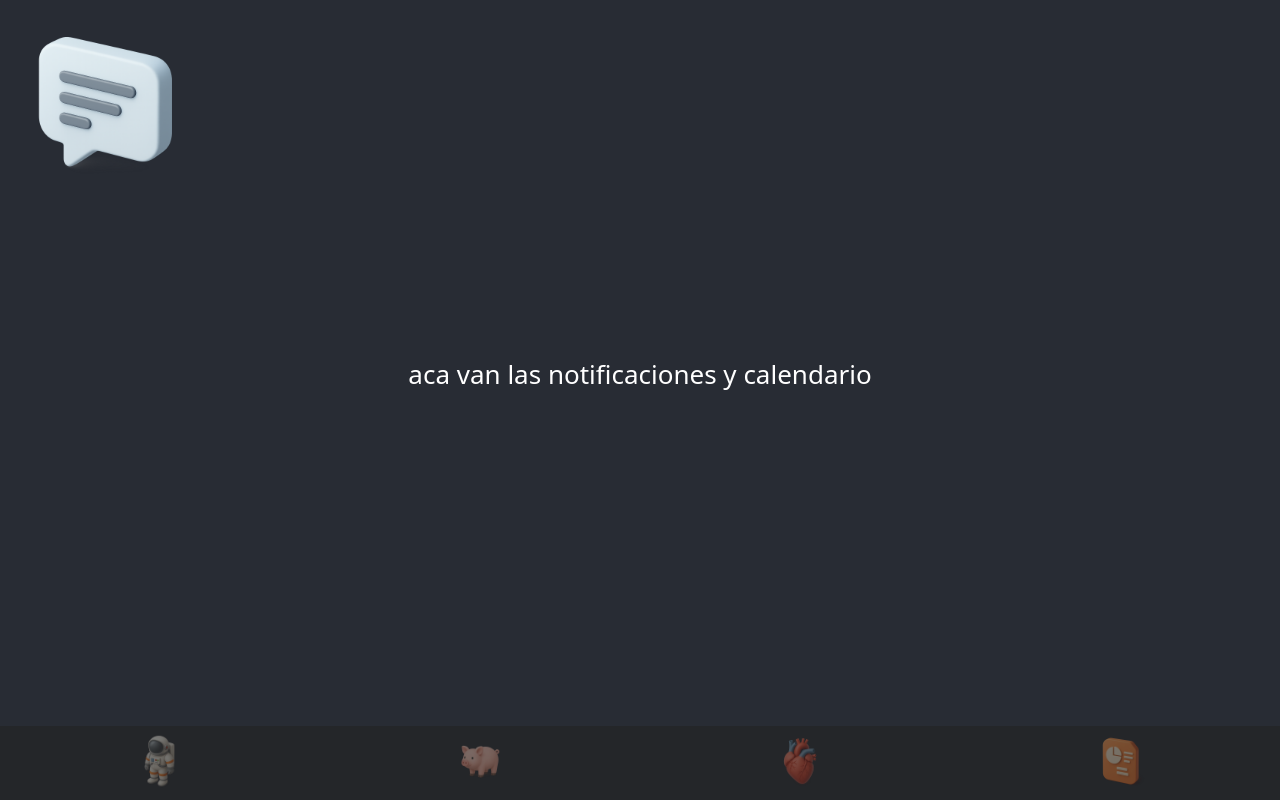
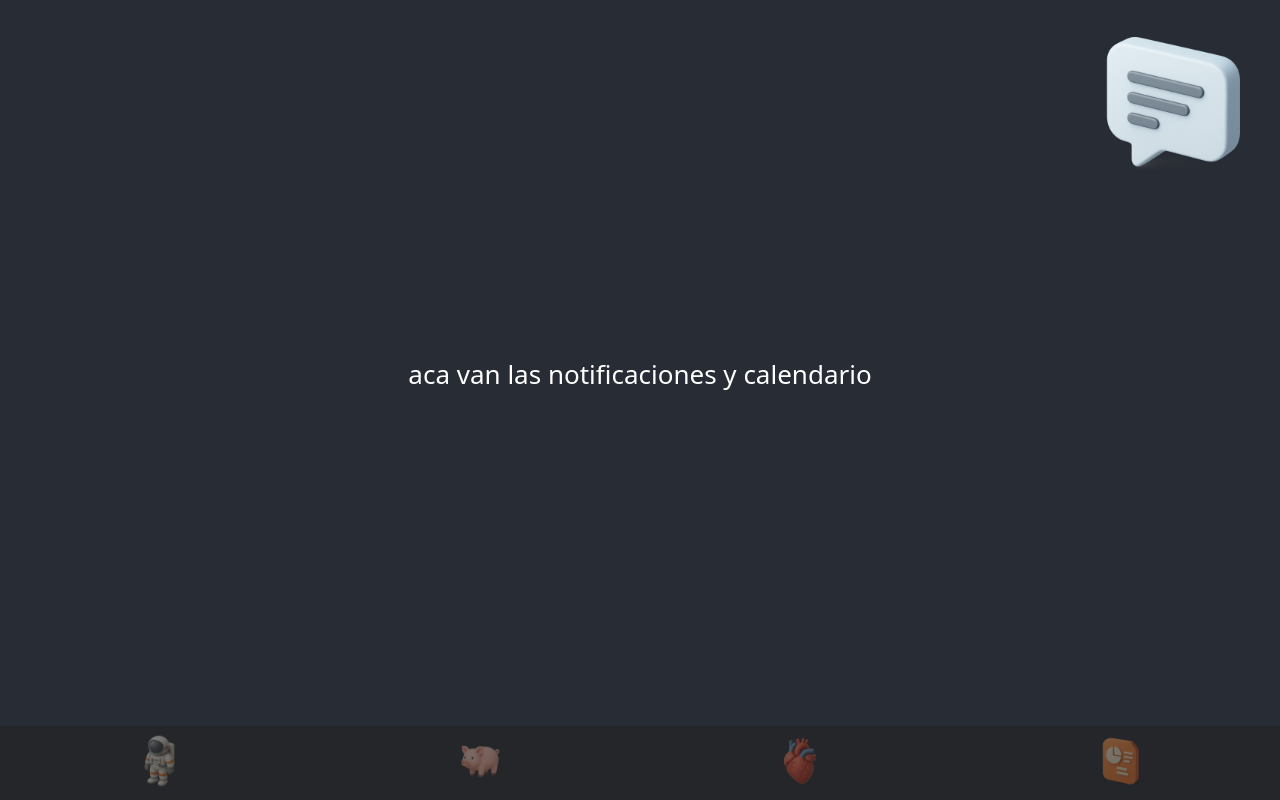
Before and after one commit to GastonYasuda/bazarEmployees, a React (Create React App) app: page / in a window 1280 px wide. Built offline with nearby package versions, Linux system fonts and the light colour scheme.

Commit message:
notificationButtonContainer right

```diff
--- a/src/index.css
+++ b/src/index.css
@@ -105,7 +105,7 @@ code {
   width: 15%;
   position: fixed;
   top: 10px;
-  left: 10px;
+  right: 10px;
 
   button {
     all: unset;
```
